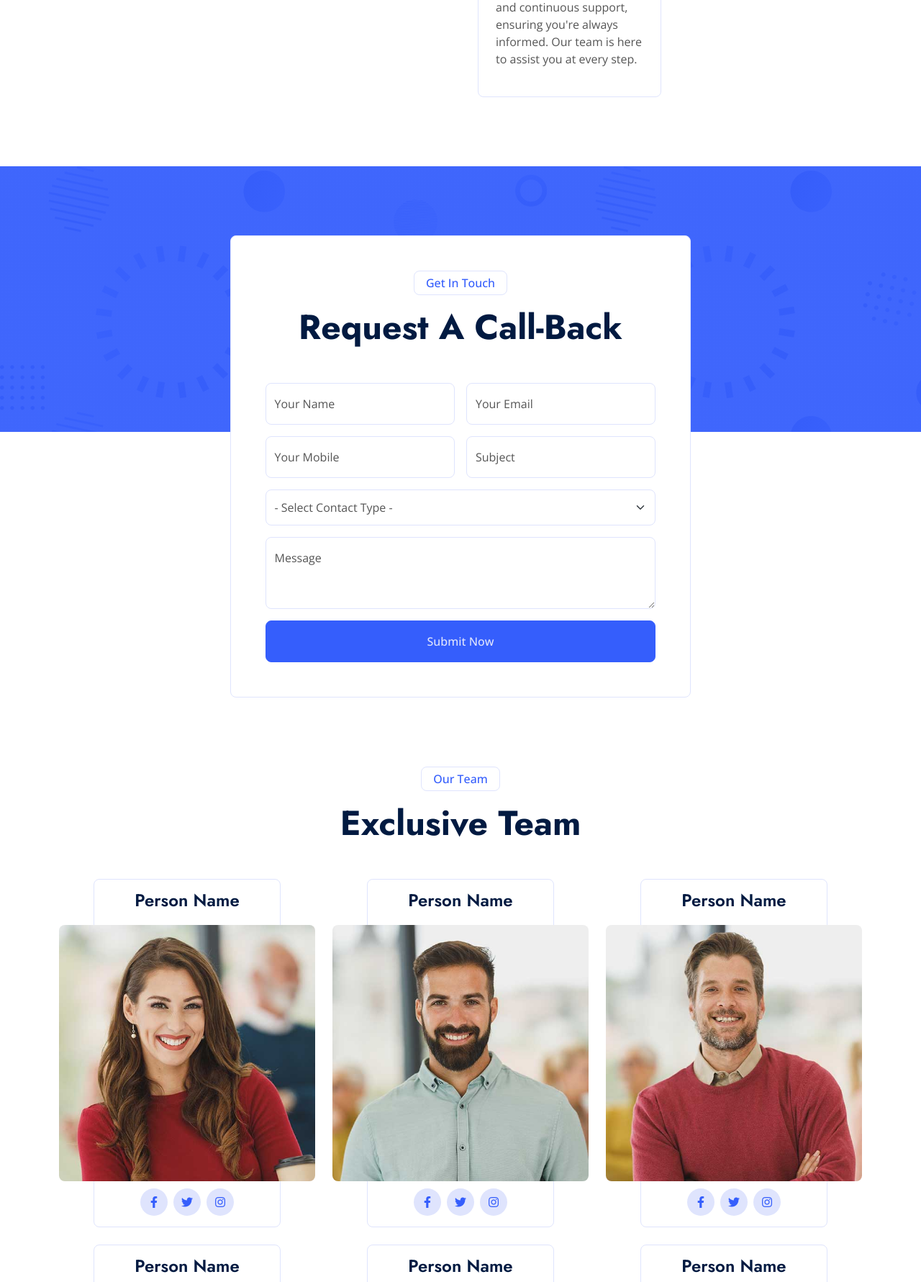
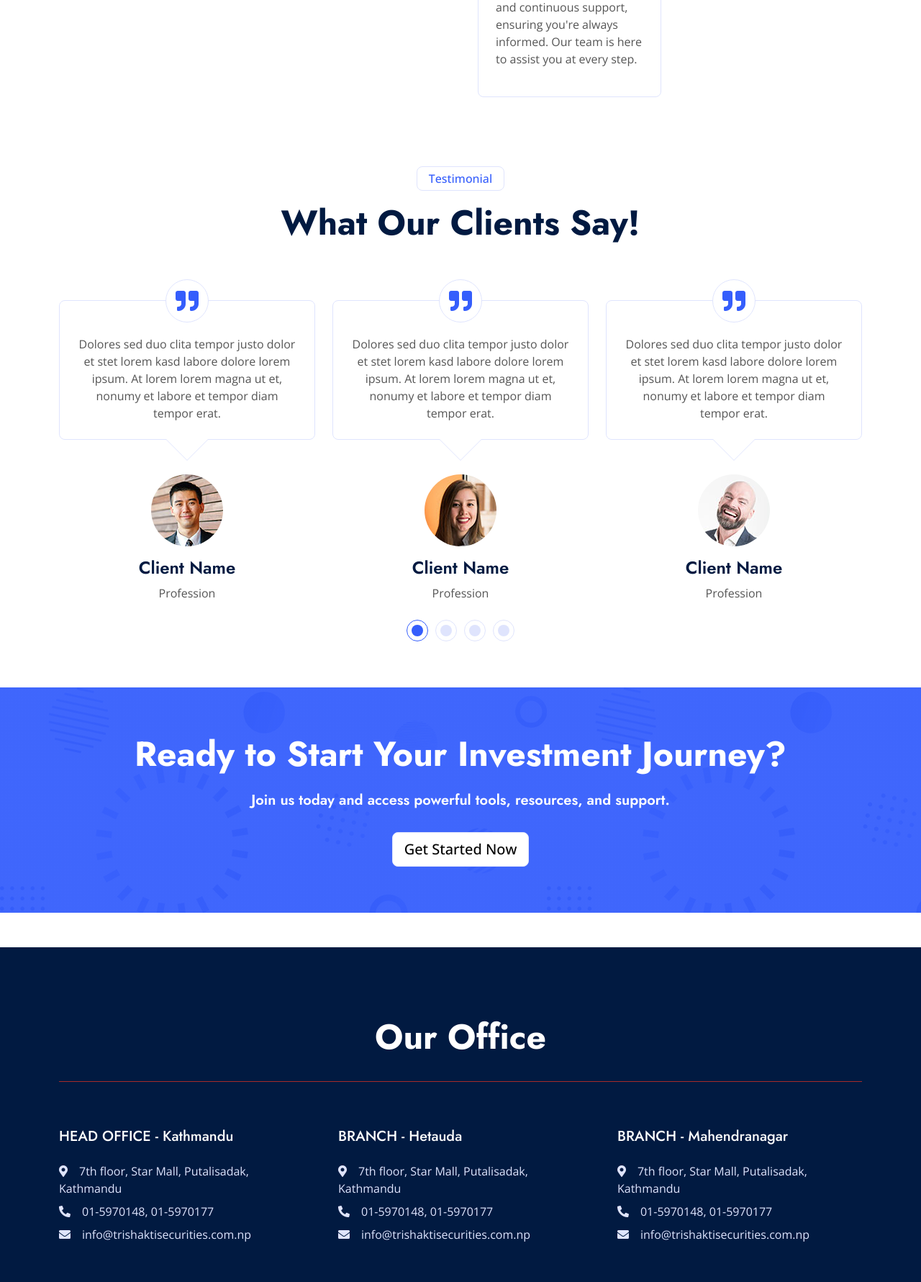
Before and after one commit to RoboPrabin/WEB-TrishaktiWebsite, a PHP site: page / in a window 1280 px wide. Shown: the part 1720-3501 px from the top of the page at 72% size. Run offline with PHP 8.4, Linux system fonts and the light colour scheme; some libraries are stand-ins or nearby versions.

Commit message:
update index and css color

```diff
--- a/css/style.css
+++ b/css/style.css
@@ -6,6 +6,11 @@
     --light: #DFE4FD;
     --dark: #011A41;
 }
+
+.btn-light {
+background-color: #ffffff;
+}
+
 
 
 .form-select{
--- a/index.html
+++ b/index.html
@@ -422,7 +422,7 @@
 
 
     <!-- Callback Start -->
-    <div class="container-fluid callback my-5 pt-5" id="contact">
+    <!-- <div class="container-fluid callback my-5 pt-5" id="contact">
         <div class="container pt-5">
             <div class="row justify-content-center">
                 <div class="col-lg-7">
@@ -455,10 +455,10 @@
                                     <input type="text" class="form-control" id="subject" placeholder="Subject">
                                     <label for="subject">Subject</label>
                                 </div>
-                            </div>
+                            </div>  -->
 
                             <!-- Dropdown for Contact or Complaint -->
-                            <div class="col-12">
+                            <!-- <div class="col-12">
                                 <select class="form-select" id="contactType">
                                     <option selected>- Select Contact Type -</option>
                                     <option value="contact">Call Back</option>
@@ -480,12 +480,12 @@
                 </div>
             </div>
         </div>
-    </div>
+    </div>  -->
     <!-- Callback End -->
 
 
     <!-- Team Start -->
-    <div class="container-xxl py-5">
+    <!-- <div class="container-xxl py-5">
         <div class="container">
             <div class="text-center mx-auto wow fadeInUp" data-wow-delay="0.1s" style="max-width: 600px;">
                 <p class="d-inline-block border rounded text-primary fw-semi-bold py-1 px-3">Our Team</p>
@@ -574,7 +574,7 @@
 
             </div>
         </div>
-    </div>
+    </div> -->
     <!-- Team End -->
 
 
@@ -634,6 +634,18 @@
         </div>
     </div>
     <!-- Testimonial End -->
+
+
+    <div class="container-fluid facts my-3 py-3">
+        <div class="container py-5 d-flex align-items-center justify-content-center">
+            <div class="text-center mx-auto wow fadeInUp" data-wow-delay="0.1s" style="max-width: 100%;">
+                <h1 class="display-5 text-white m-0">Ready to Start Your Investment Journey?</h1><br>
+                <h3 class="lead text-white">Join us today and access powerful tools, resources, and support.</h3><br>
+                <a href="https://kyc.trishakti.com.np/login" target="_blank" class="btn btn-light btn-lg text-black">Get Started Now</a>
+
+            </div>
+        </div>
+    </div>
 
 
     <!-- Footer Start -->
```
